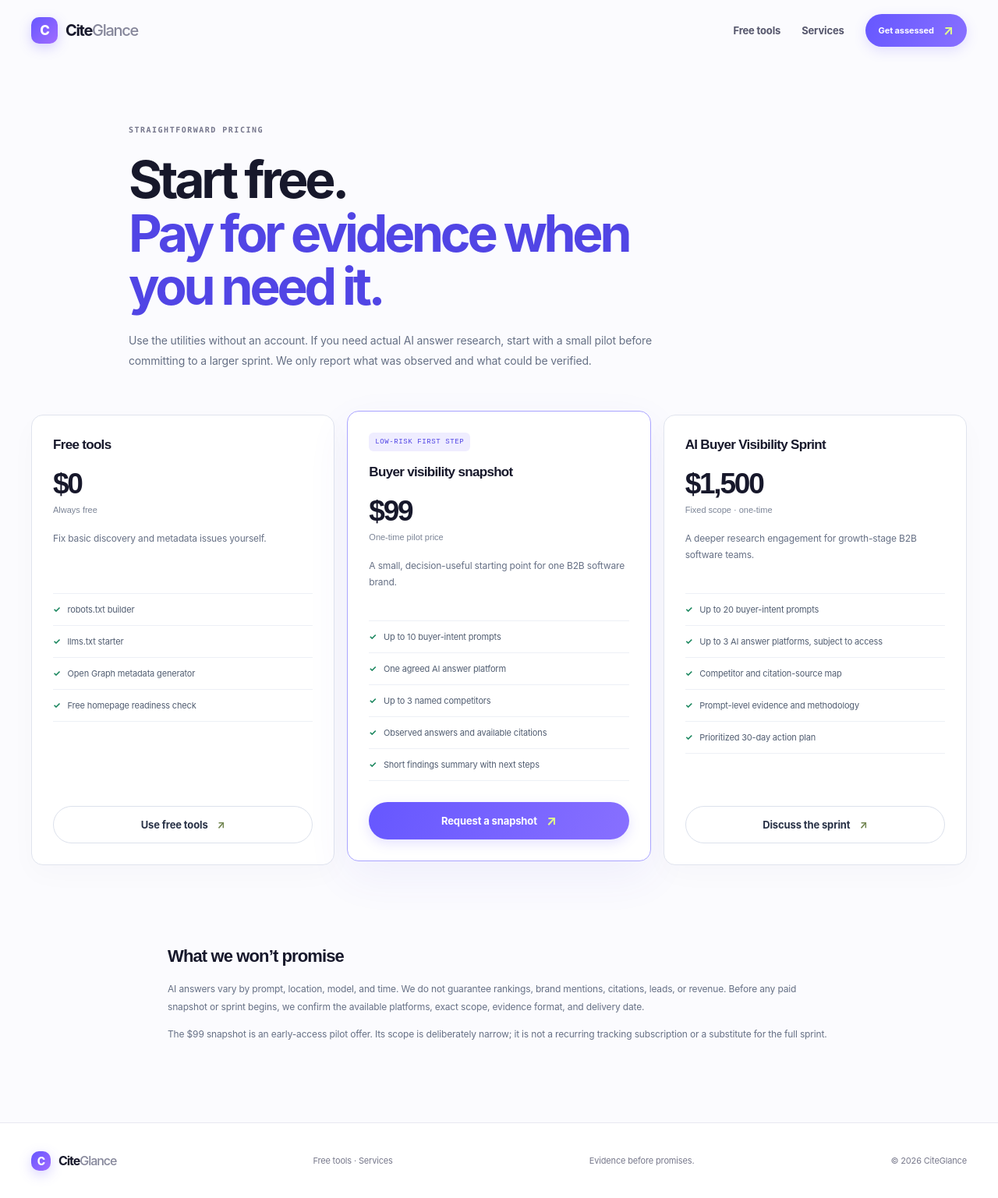
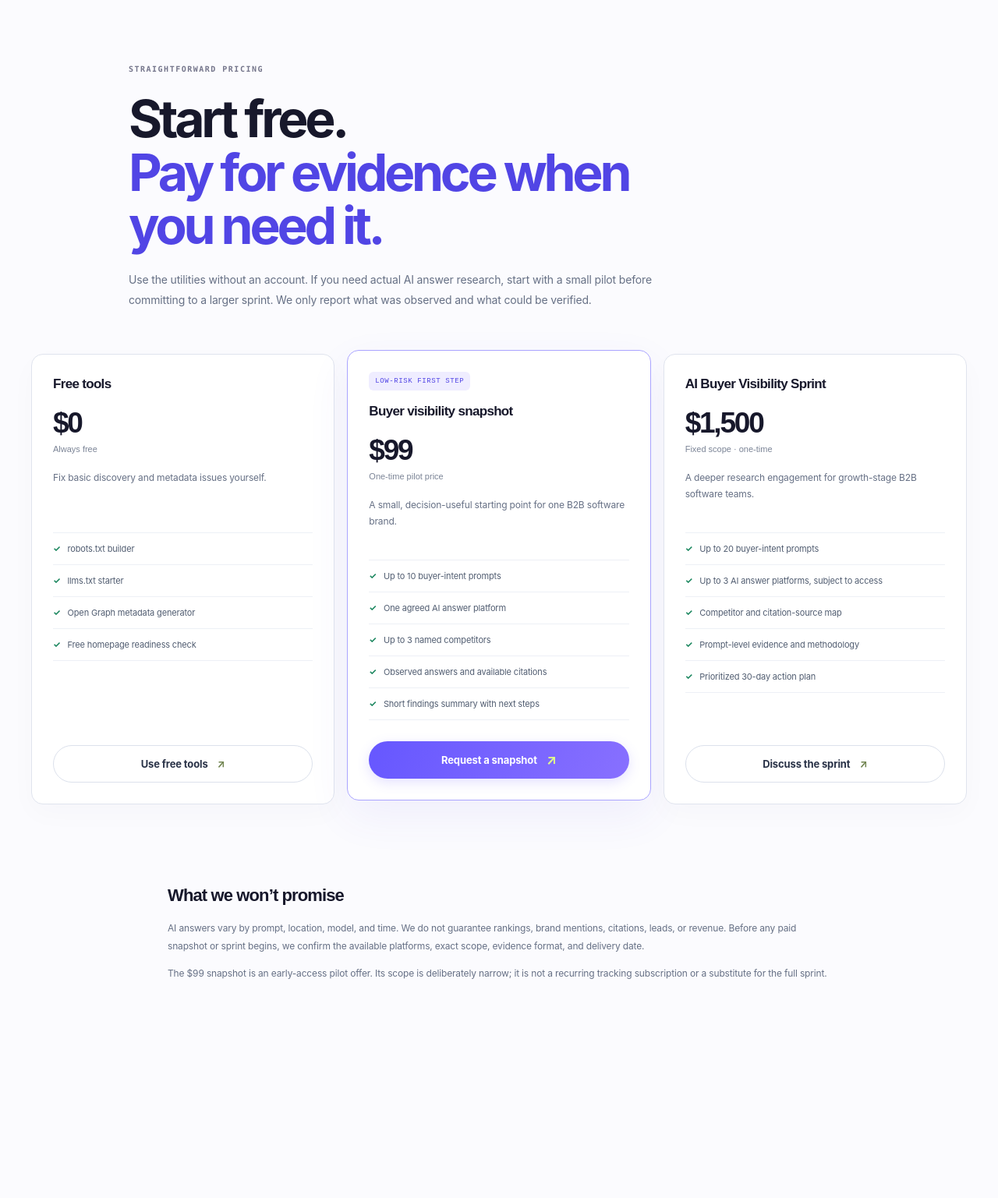
Before and after one commit to altairyash/chatgpt_playground, a Next.js app: page /pricing in a window 1280 px wide. Shown: the whole page at 78% size. After the commit the page ends 1362 px from the top, so only its background shows below. Built offline with nearby package versions, Linux system fonts and the light colour scheme.

Commit message:
Apply shared CiteGlance shell to pricing page

```diff
--- a/app/pricing/page.tsx
+++ b/app/pricing/page.tsx
@@ -43,12 +43,8 @@ const tiers = [
 
 export default function PricingPage() {
   return (
-    <main>
-      <nav className="nav shell free-tools-nav">
-        <Link className="brand" href="/"><span className="brand-mark">C</span><span>Cite<span className="brand-light">Glance</span></span></Link>
-        <div className="aeonav-links"><Link className="nav-link" href="/free-tools">Free tools</Link><Link className="nav-link" href="/services">Services</Link><Link className="button button-primary" href="/#assessment">Get assessed <span aria-hidden="true">↗</span></Link></div>
-      </nav>
-      <header className="shell pricing-hero">
+    <main className="cg4-inner cg4-pricing-page">
+<header className="shell pricing-hero">
         <div className="eyebrow">STRAIGHTFORWARD PRICING</div>
         <h1>Start free.<br/><em>Pay for evidence when you need it.</em></h1>
         <p>Use the utilities without an account. If you need actual AI answer research, start with a small pilot before committing to a larger sprint. We only report what was observed and what could be verified.</p>
@@ -70,7 +66,6 @@ export default function PricingPage() {
         <p>AI answers vary by prompt, location, model, and time. We do not guarantee rankings, brand mentions, citations, leads, or revenue. Before any paid snapshot or sprint begins, we confirm the available platforms, exact scope, evidence format, and delivery date.</p>
         <p>The $99 snapshot is an early-access pilot offer. Its scope is deliberately narrow; it is not a recurring tracking subscription or a substitute for the full sprint.</p>
       </section>
-      <footer className="footer"><div className="shell footer-inner"><Link className="brand" href="/"><span className="brand-mark">C</span><span>Cite<span className="brand-light">Glance</span></span></Link><span><Link href="/free-tools">Free tools</Link> · <Link href="/services">Services</Link></span><span>Evidence before promises.</span><span>© {new Date().getFullYear()} CiteGlance</span></div></footer>
-    </main>
+</main>
   );
 }
```
